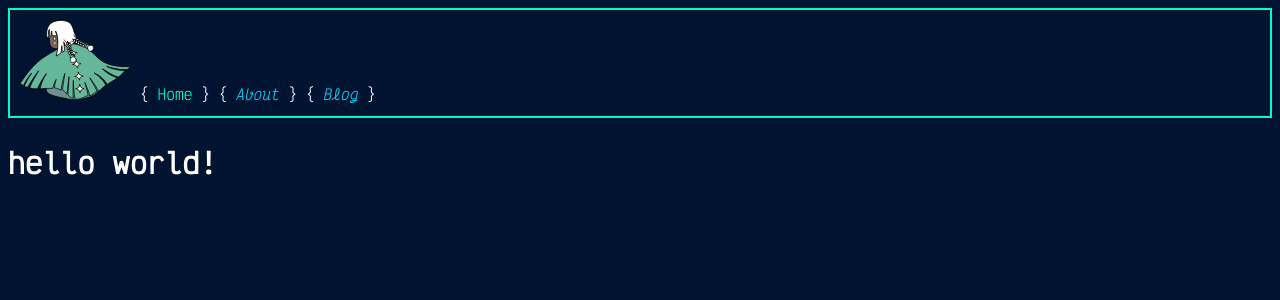
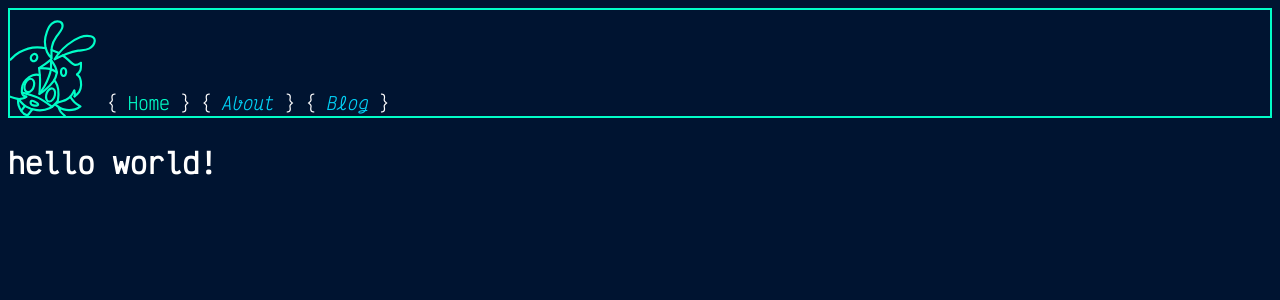
Before and after one commit to JuliaPoo/juliapoo.github.io, a Jekyll site: the page built from index.html, in a window 1280 px wide. Shown: the top 300 px of the page. Built offline with Jekyll 4.4.1, drawn with Linux system fonts in a browser that asks for light colours.

Commit message:
Added nav-bar art asset

```diff
--- a/_includes/nav.html
+++ b/_includes/nav.html
@@ -1,6 +1,6 @@
 <nav class="nav">
     <a href="/" class="nohover">
-        <img class="nav-icon" src="/assets/img/placeholder.svg">
+        <img class="nav-icon" src="/assets/img/alula-neon.svg">
     </a>
     {% for item in site.data.nav %}
     <span aria-hidden="true">
--- a/_layouts/post.html
+++ b/_layouts/post.html
@@ -2,7 +2,7 @@
 layout: default
 ---
 
-<h1>{{ page.title }}</h1>
+<h1>{{ page.display-title }}</h1>
 <p>{{ page.date | date_to_string }} - {{ page.author }}</p>
 
 {{ content }}
--- a/_sass/nav.scss
+++ b/_sass/nav.scss
@@ -1,7 +1,8 @@
 .nav {
     overflow: "hidden";
     border: 2px solid #01fdc7;
-    padding: 10px;
+    padding-top: 10px;
+    font-size: larger;
 }
 
 .nav-current {
@@ -11,7 +12,7 @@
 .nav-inactive {
     font-style: italic;
 }
-
 .nav-icon {
     height: 5em;
+    vertical-align: bottom
 }
```
Also changed, not shown: assets/img/alula-neon.svg (added).
